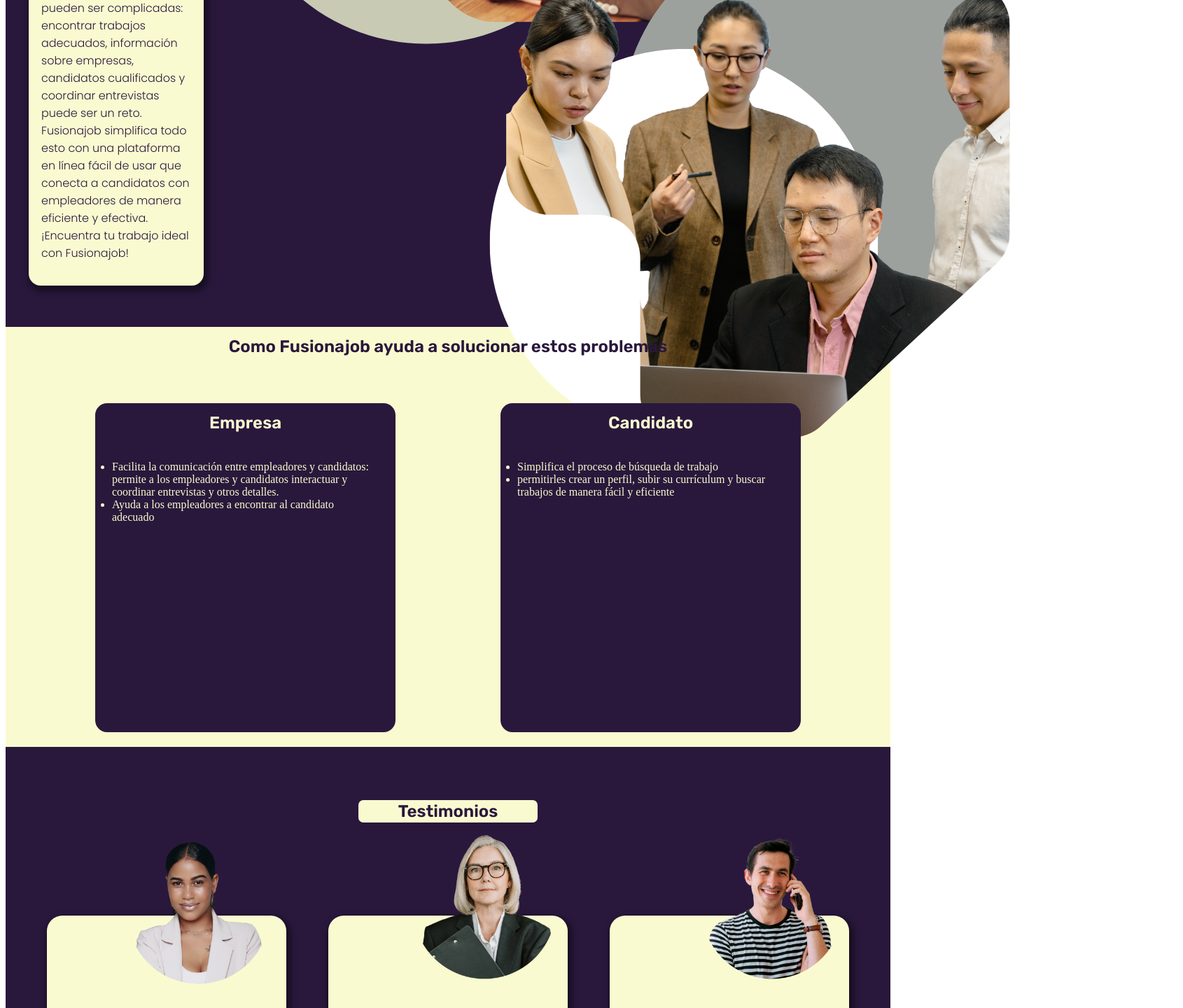
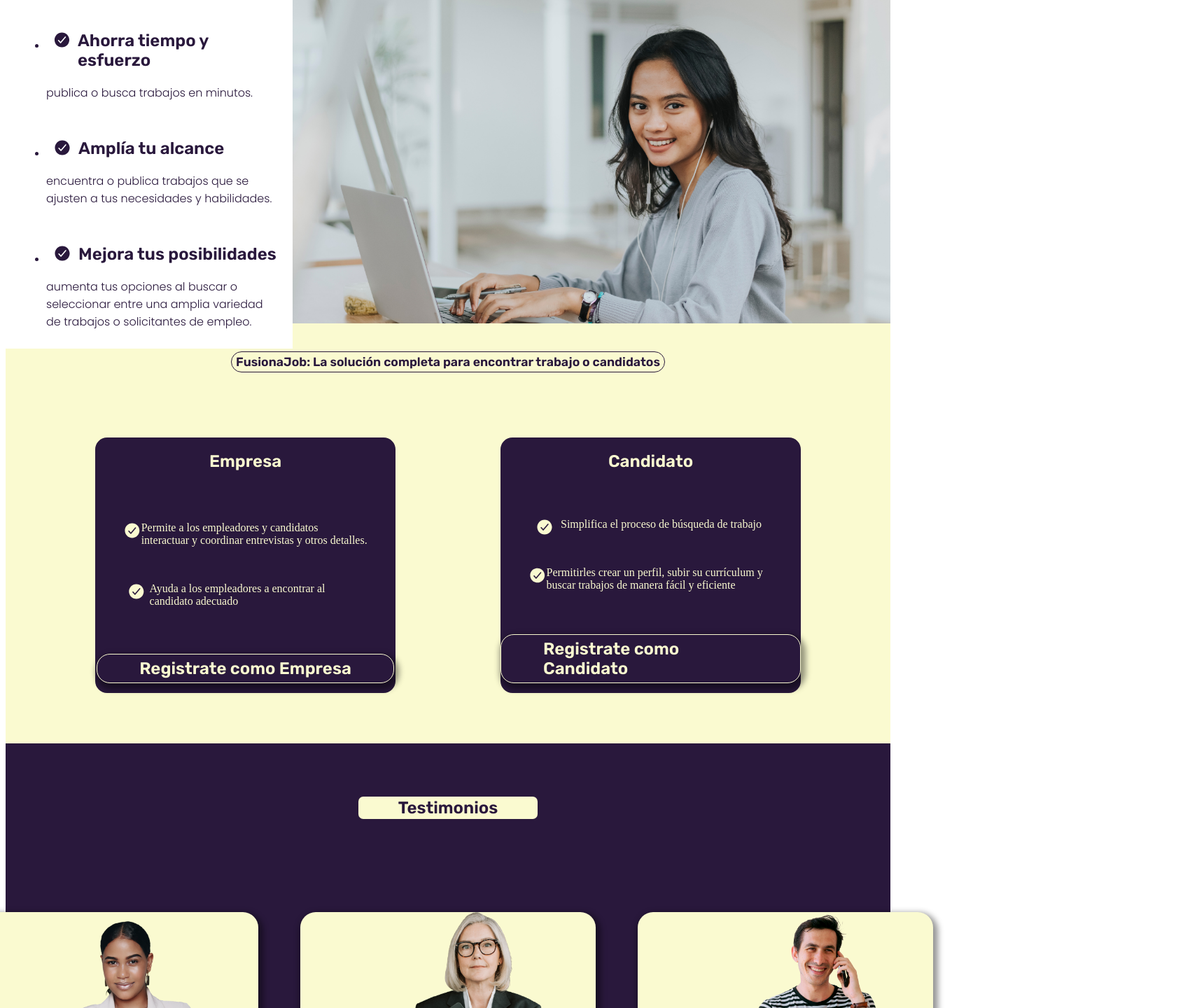
Before and after one commit to felipecalderon/PF-SoyHenry, a React (Create React App) app in the folder client/: page / in a window 1280 px wide. Shown: the part 920-2360 px from the top of the page at 70% size, 1690 px wide, since content can reach past the window. Built offline with nearby package versions, Linux system fonts and the light colour scheme.

Commit message:
arreglos en landing page

```diff
--- a/client/src/App.css
+++ b/client/src/App.css
@@ -1,3 +1,4 @@
+
 .App {
   text-align: center;
 }
--- a/client/src/components/LandingPage/LandingPage.css
+++ b/client/src/components/LandingPage/LandingPage.css
@@ -11,7 +11,9 @@ h2{
   display: flex;
   background-color: #fafad0;
   color: #29183c;
-  height: 581px;
+  height: 656px;
+  padding: 40px 0;
+
 }
 .section1-landing-page .section1-img-container {
   width: 56%;
@@ -27,7 +29,7 @@ h2{
   align-items: flex-start;
 }
 
-.section1-landing-page .text-container p {
+.section1-landing-page .text-container .section1-p {
   font-size: 22px;
   padding-right: 21px;
   font-family: "Poppins", sans-serif;
@@ -41,6 +43,7 @@ h2{
   padding: 4px 6px;
   font-size: 1.1em;
   font-family: "Rubik", sans-serif;
+
 }
 
 .call-to-action:hover{
@@ -53,33 +56,49 @@ h2{
   border: 0.5px solid #9ca19d;
 
 }
-.section1-landing-page h2 {
+.section1-landing-page .section1-h2 {
   font-size: 3em;
   font-family: "Rubik", sans-serif;
 }
 
 .section2-landing-page {
   display: flex;
-  background-color: #29183c;
-  height: 640px;
+  background-color: #fff;
+  height: 480px;
 }
 .section2-landing-page .text-container {
   width: 54%;
 }
+#section3-h2{
+  border: 0.5px solid #29183c;
+  border-radius: 15px;
+  padding: 4px 6px;
+  font-size: 1.1em;
+  font-family: "Rubik", sans-serif;
+  width: fit-content;
+  text-align: center;
+  margin: 40px auto;
+}
+.section2-list-p{
+  color: #29183c;
+}
+.section2-list-h2{
+  display: flex;
+}
 .section2-landing-page .text-container .card {
-  margin: 88px 33px;
-  background-color:#fafad0;
+  background-color: #fff;
   color: #29183c;
   padding: 18px;
-  border-radius: 17px;
-  box-shadow: 3px 5px 8px 4px rgba(0, 0, 0, 0.42);
+  height: 100%;
 }
 .section2-landing-page .text-container .card p {
   font-family: "Poppins", sans-serif;
 }
-.section2-img-container {
-  width: 75%;
-  padding: 50px 0;
+.section2-ul {
+  height: 100%;
+  display: flex;
+  flex-direction: column;
+  justify-content: space-around;
 }
 
 .soluciones{
@@ -88,7 +107,7 @@ h2{
     display: flex;
     flex-direction: column;
 }
-.soluciones h2{
+.soluciones #section3-h2{
     text-align: center;
 }
 .section-soluciones{
@@ -96,23 +115,57 @@ h2{
     margin: 53px 53px;
 
 }
+.section3-ul{
+
+  height: 100%;
+  display: flex;
+  flex-direction: column;
+  justify-content: space-around;
+
+}
+.section3-ul .section3-ul-li{
+  display: flex;
+}
+.section3-h2{
+  padding: 6px 60px;
+ }
+.section3-btn-registro{
+  user-select: none;
+  cursor: pointer;
+  border: 1px solid;
+  border-radius: 19px;
+  box-shadow: 3px 5px 8px 4px rgba(0, 0, 0, 0.42);
+
+}
+.section3-btn-registro:hover{
+
+  box-shadow: 1px 5px 8px 12px rgba(0, 0, 0, 0.34);
+}
+.section3-btn-registro:active{
+
+  box-shadow: 5px 2px 8px 12px rgba(0, 0, 0, 0.34);
+
+}
+
+
 .section-soluciones article{
     border-radius: 17px;
     background-color: #29183c;
     width: 870px;
-    height: 470px;
+    height: 365px;
     margin: 0px 75px;
     display: flex;
     flex-direction: column;
     align-items: center;
 }
 .section-soluciones article ul{
-    padding: 10px 24px;
+  padding: 10px 40px;
+  text-align: left;
 }
 .soluciones  h2{
     margin: 14px 0;
 }
-.section-soluciones article h2,ul li{
+.section-soluciones .soluciones-article .section3-h2,.section3-ul-li{
     color: #fafad0;
 }
 .section-testimonios {
@@ -131,7 +184,8 @@ h2{
 .testimonios p,h2{
     color: #29183c;
 }
-.testimonios article {
+.testimonios .testimonios-article {
+  padding: 0 40px;
     text-align: center;
     width: 342px;
     height: 402px;
@@ -139,17 +193,14 @@ h2{
     margin: 0 30px;
     border-radius: 22px;
   box-shadow: 3px 5px 8px 4px rgba(0, 0, 0, 0.42);
+  display: flex;
+    flex-direction: column;
+    justify-content: space-around;
 
 }
-article img{
-    position: relative;
-    top: -115px;
-    left: 13px;
-}
+
 .testimonios article h2{
-    position: relative;
-    top: -68px;
-    font-size: 1.5em;
+      font-size: 1.5em;
 
 }
 .testimonios article p{
--- a/client/src/components/LandingPage/LandingPage.jsx
+++ b/client/src/components/LandingPage/LandingPage.jsx
@@ -6,55 +6,77 @@ import Anna from "../../assets/Anna.png"
 import Maria from "../../assets/Maria.png"
 import Juan from "../../assets/Juan.png"
 import Footer from '../Footer/Footer'
-
-
-
+import { useNavigate } from 'react-router-dom'
 import { NavLanding } from '../NavLanding/NavLanding'
 import "./LandingPage.css"
 
 
 
 function LandingPage() {
+  const checkmark=<svg width="46" height="26" fill="currentColor" viewBox="0 0 24 24" xmlns="http://www.w3.org/2000/svg">
+  <path d="M12 2.25c-5.376 0-9.75 4.374-9.75 9.75s4.374 9.75 9.75 9.75 9.75-4.374 9.75-9.75S17.376 2.25 12 2.25Zm5.074 6.482-6.3 7.5a.748.748 0 0 1-.562.268h-.013a.75.75 0 0 1-.557-.248l-2.7-3a.751.751 0 0 1 .88-1.186c.09.045.17.107.234.182l2.123 2.36 5.747-6.84a.75.75 0 0 1 1.148.964Z"></path>
+</svg>
+const navigate=useNavigate()
   return (
     <div>
     <NavLanding/>
     <section className='section1-landing-page'>
       <div className='section1-img-container'><img src={work1} alt="" /></div>
       <div className='text-container'>
-        <h2 className=''>Encuentra tu trabajo ideal aquí</h2>
-        <p>Únete ahora a nuestra plataforma y comienza a encontrar oportunidades de trabajo que se ajusten a tu perfil y habilidades</p>
-        <span className='call-to-action'>Comienza Ahora!</span>
+        <h2 className='section1-h2'>Encuentra tu trabajo ideal aquí</h2>
+        <p className='section1-p'>Únete ahora a nuestra plataforma y comienza a encontrar oportunidades de trabajo que se ajusten a tu perfil y habilidades</p>
+        <span className='call-to-action' onClick={()=>navigate("/registro")}>Comienza Ahora!</span>
       </div>
     </section>
     <section className='section2-landing-page'>
       <div className='text-container'>
         <div className='card'>
-          <p>La búsqueda y contratación laboral pueden ser complicadas: encontrar trabajos adecuados, información sobre empresas, candidatos cualificados y coordinar entrevistas puede ser un reto. Fusionajob simplifica todo esto con una plataforma en línea fácil de usar que conecta a candidatos con empleadores de manera eficiente y efectiva. ¡Encuentra tu trabajo ideal con Fusionajob!</p>
+        <ul className='section2-ul'>
+          <li>
+            <h2 className='section2-list-h2'>{checkmark}Ahorra tiempo y esfuerzo</h2>
+            <p className='section2-list-p'>publica o busca trabajos en minutos.</p>
+          </li>
+
+          <li>
+            <h2 className='section2-list-h2'>{checkmark}Amplía tu alcance</h2>
+            <p className='section2-list-p'>encuentra o publica trabajos que se ajusten a tus necesidades y habilidades.</p>
+          </li>
+
+          <li>
+
+            <h2 className='section2-list-h2'>{checkmark}Mejora tus posibilidades</h2>
+             <p className='section2-list-p'>aumenta tus opciones al buscar o seleccionar entre una amplia variedad de trabajos o solicitantes de empleo.</p>
+          </li>
+        </ul>
         </div>
         </div>
-    <div className='section2-img-container'>
-      <img src={work2} alt="" /></div>
+      <img src={work2} alt="" />
+
     </section>
 
-    <section className='soluciones'>
-      <h2>Como  Fusionajob ayuda a solucionar estos problemas</h2>
+    <section className='section3 soluciones'>
+      <h2 className='section3-h2' id='section3-h2'>FusionaJob: La solución completa para encontrar trabajo o candidatos</h2>
       <section className='section-soluciones'>
-        <article>
-          <h2>Empresa</h2>
-          <ul>
-            <li>Facilita la comunicación entre empleadores y candidatos:
-              permite a los empleadores y candidatos interactuar y coordinar entrevistas y otros detalles.</li>
+        <article className='soluciones-article'>
+          <h2 className='section3-h2'>Empresa</h2>
+          <ul  className="section3-ul">
+            <li className='section3-ul-li'>{checkmark}
+              Permite a los empleadores y candidatos interactuar y coordinar entrevistas y otros detalles.</li>
 
-            <li>Ayuda a los empleadores a encontrar al candidato adecuado</li>
+            <li className='section3-ul-li'>{checkmark}Ayuda a los empleadores a encontrar al candidato adecuado</li>
           </ul>
+          <h2 className='section3-h2 section3-btn-registro' onClick={()=>navigate("/companyregister")}>Registrate como Empresa</h2>
+
           </article>
-        <article>
-        <h2>Candidato</h2>
+        <article className='soluciones-article'>
+        <h2 className='section3-h2'>Candidato</h2>
 
-          <ul>
-            <li>Simplifica el proceso de búsqueda de trabajo</li>
-       <li>permitirles crear un perfil, subir su currículum y buscar trabajos de manera fácil y eficiente</li>
+          <ul className="section3-ul">
+            <li className='section3-ul-li'>{checkmark} Simplifica el proceso de búsqueda de trabajo</li>
+              <li  className='section3-ul-li'>{checkmark}Permitirles crear un perfil, subir su currículum y buscar trabajos de manera fácil y eficiente</li>
    </ul>
+   <h2 className='section3-h2 section3-btn-registro' onClick={()=>navigate("/registro")}>Registrate como Candidato</h2>
+
         </article>
       </section>
 
@@ -63,17 +85,17 @@ function LandingPage() {
         <h2 className='title-testimonios'>Testimonios</h2>
       <section className='testimonios'>
 
-        <article>
+        <article className='testimonios-article'>
           <img src={Anna} width="420px" className='img-testimonio' alt='testimonio-ana'/>
         <h2>Anna</h2>
             <p>Gracias a Fusionajob conseguí mi trabajo soñado. ¡Lo recomiendo totalmente!</p>
         </article>
-        <article>
+        <article className='testimonios-article'>
           <img src={Maria} width="420px" className='img-testimonio' alt='testimonio-Maria'/>
             <h2>María</h2>
             <p>Nunca había sido tan fácil encontrar trabajo hasta que encontré Fusionajob. ¡Gracias por hacerlo posible!</p>
           </article>
-        <article>
+        <article className='testimonios-article'>
           <img src={Juan} width="420px" className='img-testimonio' alt='testimonio-Juan'/>
             <h2>Juan</h2>
             <p>Fusionajob me ayudó a conseguir mi primer trabajo después de graduarme.  ¡Increíble servicio de búsqueda laboral!</p>
```
Also changed, not shown: client/src/assets/subscripciones.png, client/src/assets/working2.png.
